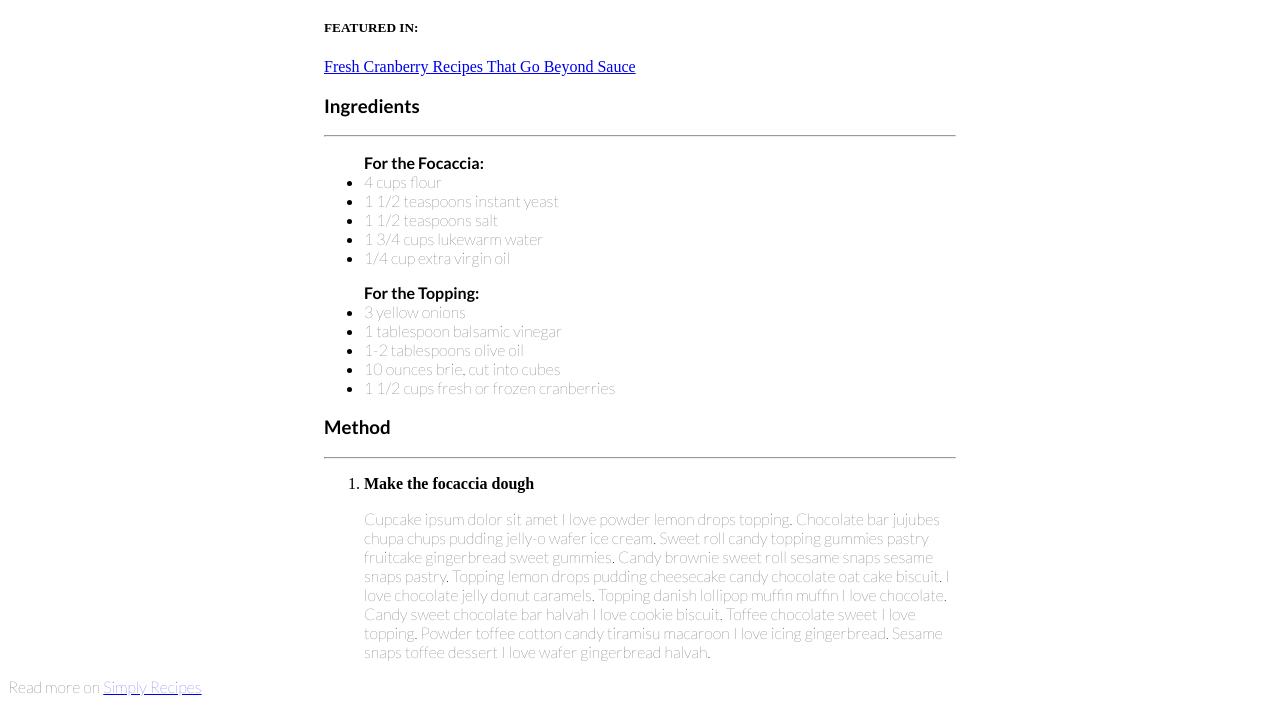
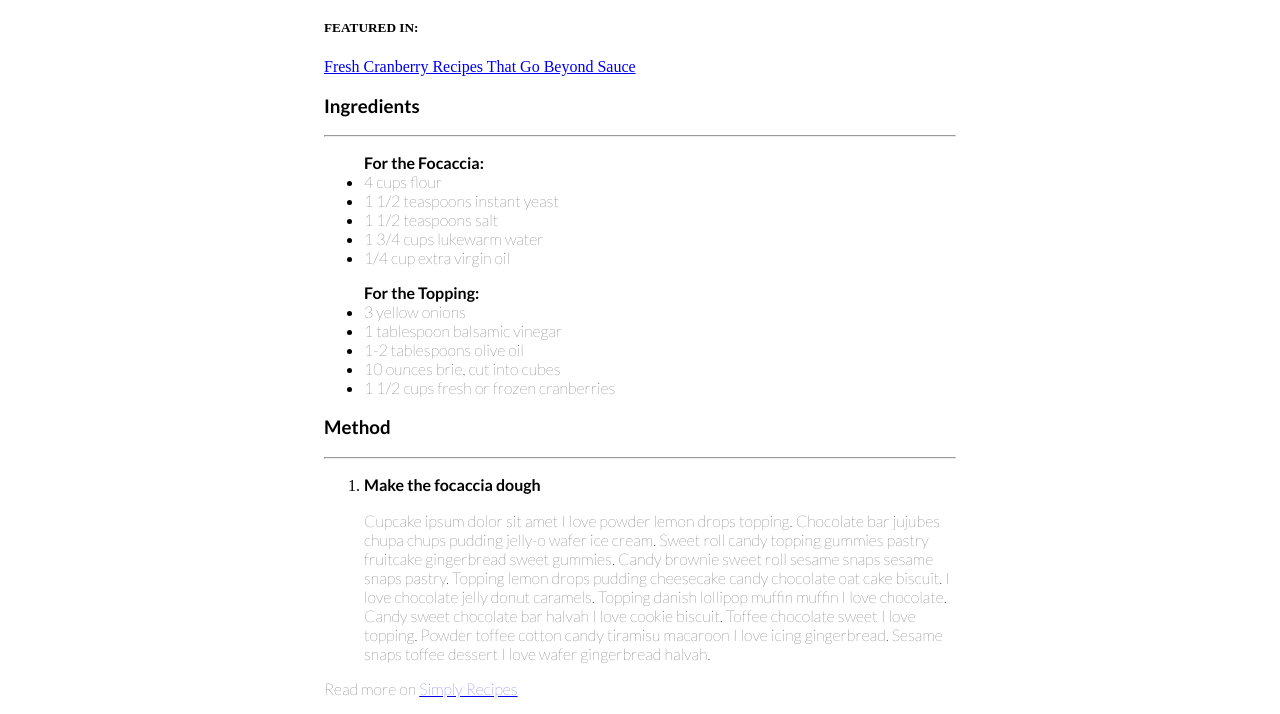
Before and after one commit to elisa-daria/UN1-W1-d3-pratica-S1-L3, a plain HTML site: page index.html in a window 1280 px wide. Shown: the part 801-1515 px from the top of the page. Drawn offline with Linux system fonts and the light colour scheme.

Commit message:
typo thanksgiving, footer aligned,

```diff
--- a/index.html
+++ b/index.html
@@ -11,7 +11,7 @@
       <img id="logo" src="./assets/logo.png" alt=" logo simply" />
 
       <p id="brand-mantra">
-        part of <strong> A SIMPLY FABULOUS THANKSGING</strong>
+        part of <strong> A SIMPLY FABULOUS THANKSGIVING</strong>
       </p>
     </header>
     <main>
@@ -58,7 +58,7 @@
         <hr />
         <ol>
           <li>
-            <span class="step">Make the focaccia dough</span>
+            <stong id="first-step">Make the focaccia dough</stong>
             <p id="stepbystep">
               Cupcake ipsum dolor sit amet I love powder lemon drops topping.
               Chocolate bar jujubes chupa chups pudding jelly-o wafer ice cream.
--- a/style.css
+++ b/style.css
@@ -34,6 +34,7 @@ h3 {
 .step {
   font-weight: bolder;
 }
+
 #stepbystep {
   font-family: "lato";
   font-weight: 400;
@@ -45,6 +46,9 @@ ul {
 footer {
   font-family: "lato";
   font-weight: 400;
+  width: 50%;
+  margin-left: auto;
+  margin-right: auto;
 }
 figurecaption {
   font-family: "lato";
@@ -56,3 +60,8 @@ main {
   margin-left: auto;
   margin-right: auto;
 }
+#first-step {
+  font-family: "lato";
+  font-weight: 400;
+  font-weight: bolder;
+}
```
